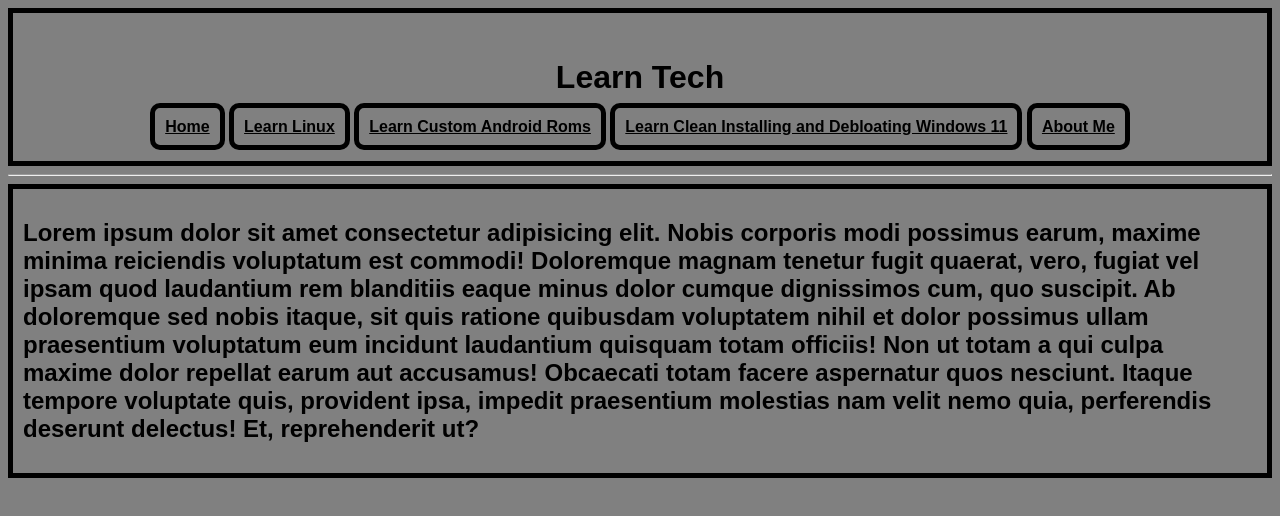
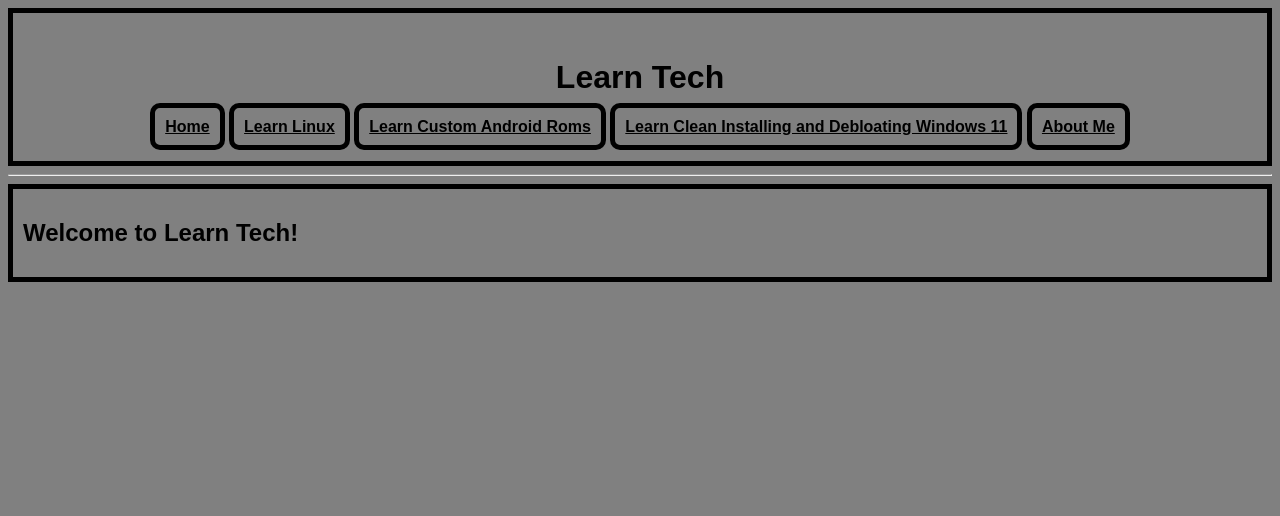
Before and after one commit to anieljclariza/anieljclariza.github.io, a plain HTML site: page index.html in a window 1280 px wide. Drawn offline with Linux system fonts and the light colour scheme.

Commit message:
Update index.html

```diff
--- a/index.html
+++ b/index.html
@@ -23,7 +23,7 @@
   <hr>
 
   <div class="body">
-    <h2 id="Home">Lorem ipsum dolor sit amet consectetur adipisicing elit. Nobis corporis modi possimus earum, maxime minima reiciendis voluptatum est commodi! Doloremque magnam tenetur fugit quaerat, vero, fugiat vel ipsam quod laudantium rem blanditiis eaque minus dolor cumque dignissimos cum, quo suscipit. Ab doloremque sed nobis itaque, sit quis ratione quibusdam voluptatem nihil et dolor possimus ullam praesentium voluptatum eum incidunt laudantium quisquam totam officiis! Non ut totam a qui culpa maxime dolor repellat earum aut accusamus! Obcaecati totam facere aspernatur quos nesciunt. Itaque tempore voluptate quis, provident ipsa, impedit praesentium molestias nam velit nemo quia, perferendis deserunt delectus! Et, reprehenderit ut?</h2>
+    <h2 id="Home">Welcome to Learn Tech!</h2>
   </div>
 
   <script src="scripts.js"></script>
```
